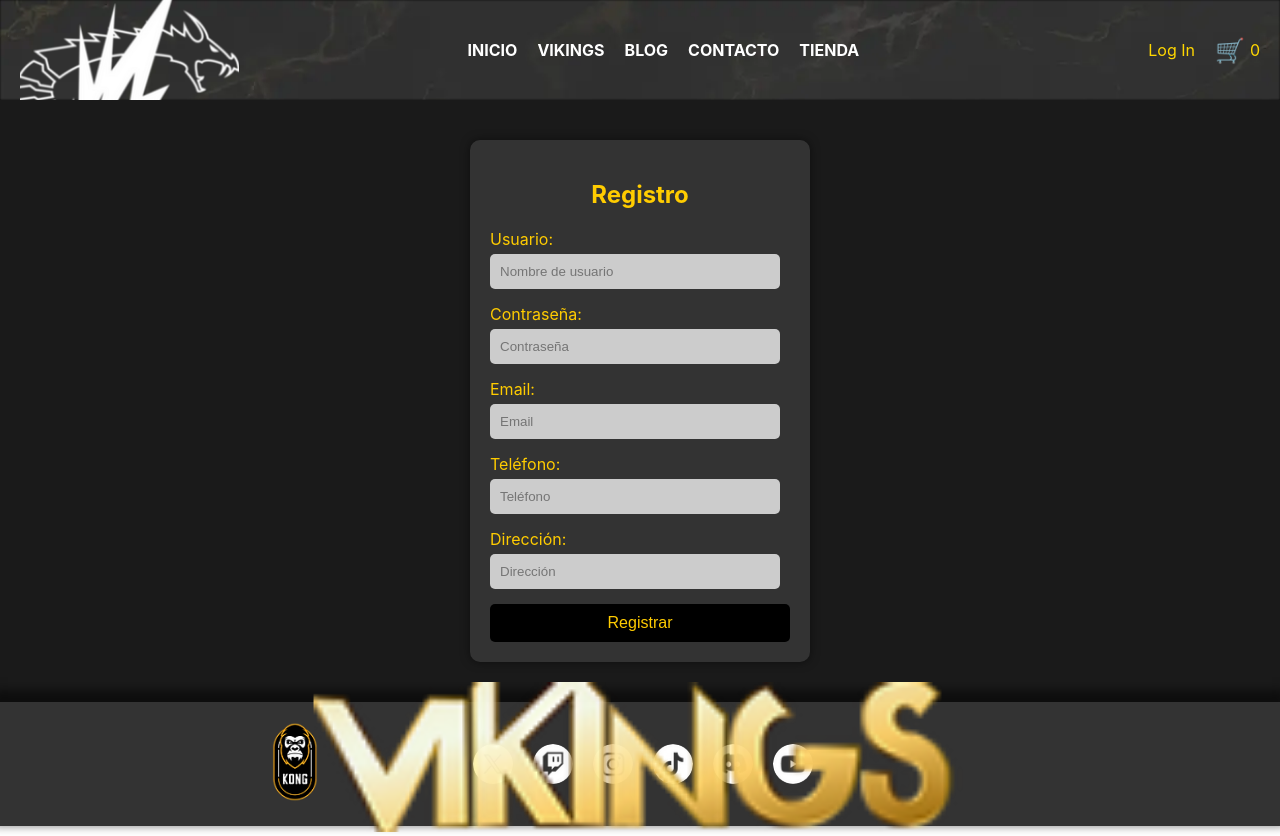
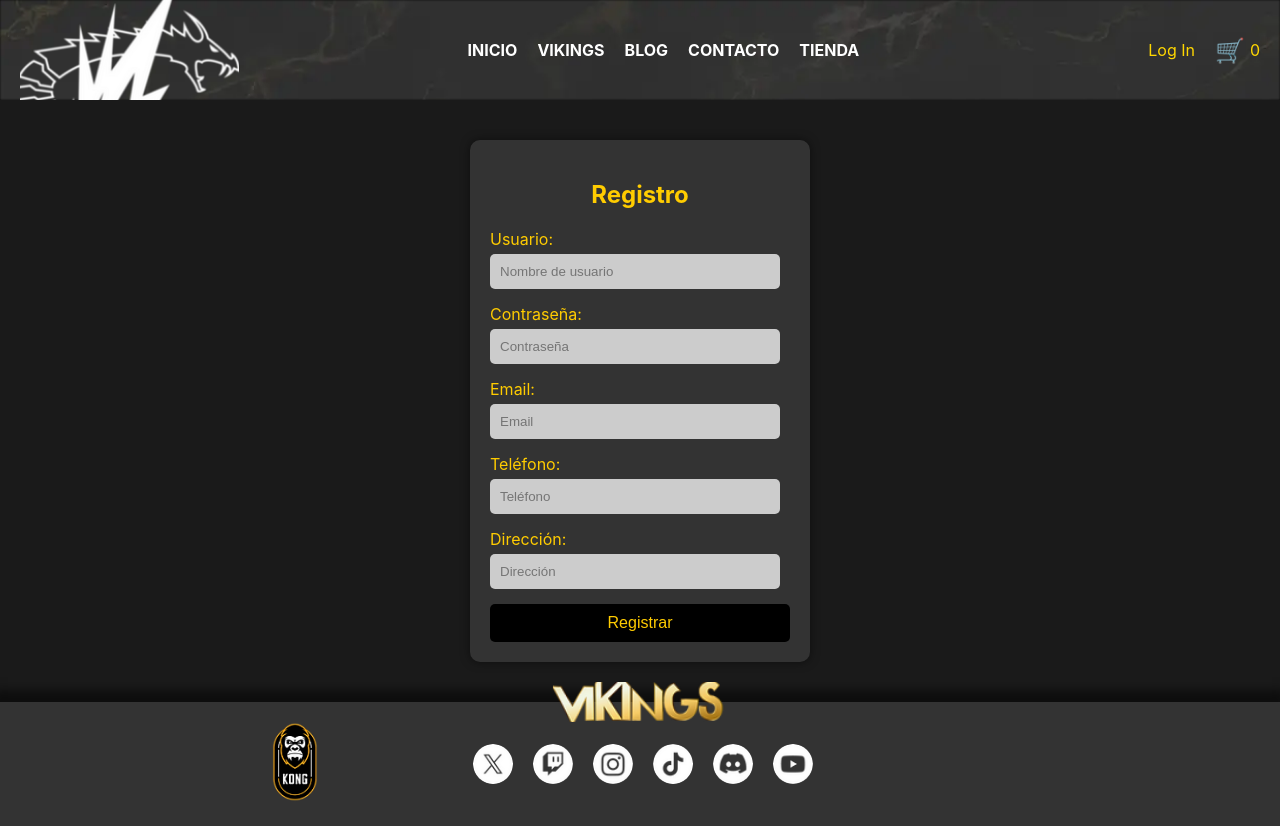
Before and after one commit to rupi014/vikings-frontend, a React (Create React App) app: page /registro in a window 1280 px wide. Built offline with nearby package versions, Linux system fonts and the light colour scheme.

Commit message:
edit qty fixed and footer styles

```diff
--- a/src/components/styles/footer.css
+++ b/src/components/styles/footer.css
@@ -25,7 +25,7 @@
 }
 
 .footer-vikings-logo img {
-  height: 150px;
+  height: 40px;
 }
 
 .footer-bottom {
--- a/src/pages/page-styles/producto-detalles.css
+++ b/src/pages/page-styles/producto-detalles.css
@@ -123,7 +123,7 @@
   .producto-detalles-container {
     display: flex;
     flex-direction: column;
-    padding: 10px;
+    padding: 15px;
     margin-bottom: 20px;
   }
 
--- a/src/pages/producto-detalles.js
+++ b/src/pages/producto-detalles.js
@@ -81,7 +81,7 @@
                 type="number"
                 min="1"
                 value={cantidad}
-                onChange={(e) => setCantidad(parseInt(e.target.value, 10) || 1)}
+                onChange={(e) => setCantidad(parseInt(e.target.value, 10))}
               />
             </label>
           </div>
```
